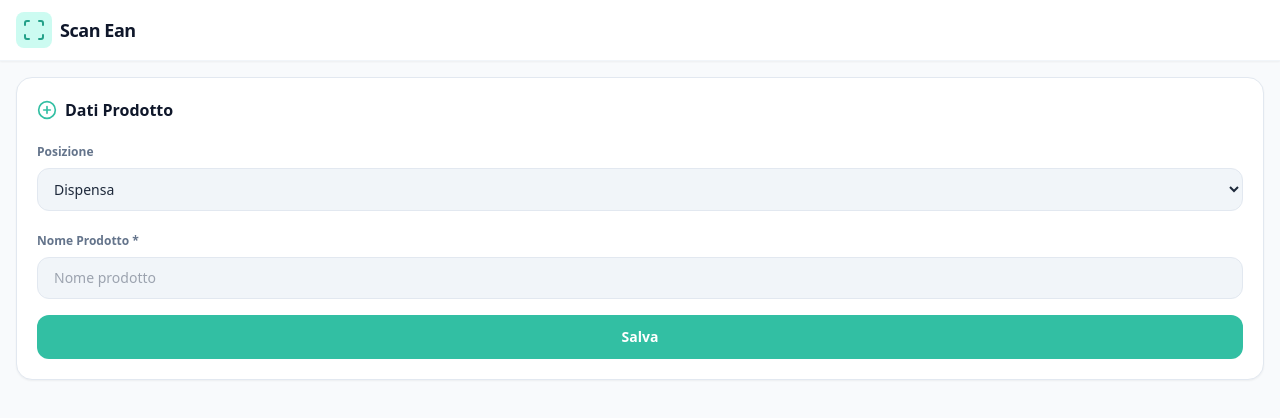
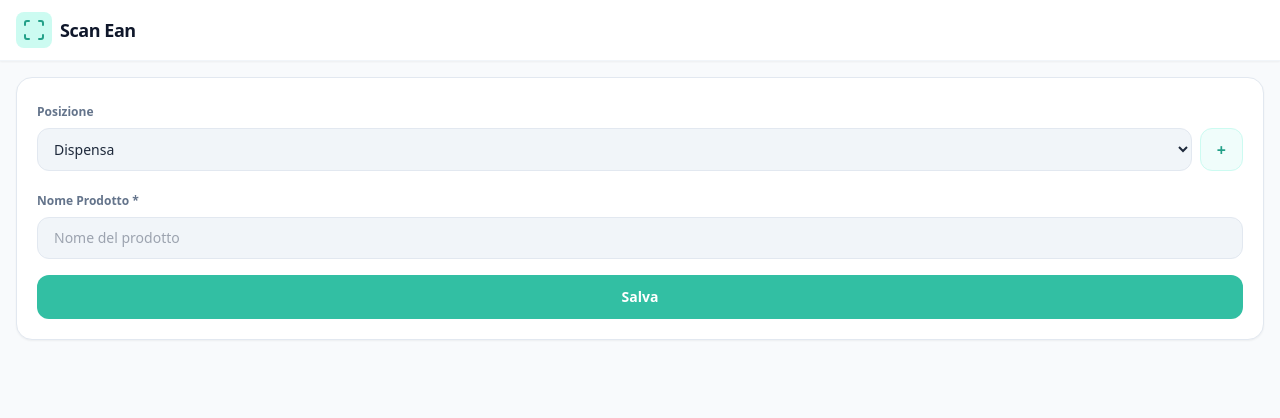
Before and after one commit to Doxs369/scan-ean-2, a plain HTML site: page index.html in a window 1280 px wide. Both pictures are taken after a click on the button "Salva". Drawn offline with nearby package versions, Linux system fonts and the light colour scheme.

Commit message:
index.html

```diff
--- a/index.html
+++ b/index.html
@@ -18,38 +18,35 @@
 </head>
 <body class="h-full flex flex-col font-sans select-none overflow-hidden bg-slate-50">
 
+  <!-- Header e altre sezioni rimangono invariate -->
   <header class="bg-white sticky top-0 z-40 px-4 py-3 flex items-center justify-between border-b border-slate-100 shadow-sm shrink-0">
     <div class="flex items-center gap-2">
       <div class="p-1.5 bg-brand-100 text-brand-600 rounded-lg"><i data-lucide="scan" class="w-6 h-6"></i></div>
-      <div>
-        <h1 class="text-lg font-bold tracking-tight text-slate-900">Scan Ean</h1>
-      </div>
+      <div><h1 class="text-lg font-bold tracking-tight text-slate-900">Scan Ean</h1></div>
     </div>
   </header>
 
   <main class="flex-1 overflow-y-auto pb-28 px-4 pt-4 no-scrollbar">
     <section id="view-add" class="space-y-4">
       <div class="bg-white p-5 rounded-2xl border border-slate-200 shadow-sm space-y-4">
-        <h2 id="form-title" class="text-md font-bold text-slate-900 flex items-center gap-2">
-          <i data-lucide="plus-circle" class="w-5 h-5 text-brand-500"></i> Dati Prodotto
-        </h2>
 
-        <input type="hidden" id="form-product-id" value="">
-
+        <!-- POSIZIONE CON PULSANTE + -->
         <div class="space-y-1.5">
           <label class="text-xs font-bold text-slate-500">Posizione</label>
-          <select id="form-category" onchange="checkCategorySelection(this.value)" class="w-full bg-slate-100 border border-slate-200 rounded-xl px-3 py-2.5 text-sm text-slate-800">
+          <div class="flex gap-2">
+            <select id="form-category" class="flex-1 bg-slate-100 border border-slate-200 rounded-xl px-3 py-2.5 text-sm text-slate-800">
               <option value="Frigorifero">Frigorifero</option>
               <option value="Dispensa" selected>Dispensa</option>
               <option value="Congelatore">Congelatore</option>
               <option value="Casa e Farmaci">Casa e Farmaci</option>
-            <option value="add_new" class="font-bold text-brand-600">+ Aggiungi categoria...</option>
             </select>
+            <button type="button" onclick="addNewCategoryUI()" class="bg-brand-50 border border-brand-100 px-4 rounded-xl text-brand-600 font-bold hover:bg-brand-100 transition-colors">+</button>
+          </div>
         </div>
 
         <div class="space-y-1.5">
           <label class="text-xs font-bold text-slate-500">Nome Prodotto *</label>
-          <input type="text" id="form-name" placeholder="Nome prodotto" class="w-full bg-slate-100 border border-slate-200 rounded-xl px-4 py-2.5 text-sm">
+          <input type="text" id="form-name" placeholder="Nome del prodotto" class="w-full bg-slate-100 border border-slate-200 rounded-xl px-4 py-2.5 text-sm">
         </div>
 
         <button type="button" onclick="saveProduct()" class="w-full py-3 bg-brand-500 text-white rounded-xl text-sm font-bold">Salva</button>
@@ -59,48 +56,49 @@
 
   <script>
     // Caricamento categorie all'avvio
-    let customCategories = JSON.parse(localStorage.getItem('scanean_custom_categories')) || [];
+    window.addEventListener('DOMContentLoaded', () => {
+      loadCustomCategories();
+      lucide.createIcons();
+    });
 
-    window.addEventListener('DOMContentLoaded', () => {
+    function loadCustomCategories() {
       const select = document.getElementById('form-category');
+      const customCategories = JSON.parse(localStorage.getItem('scanean_custom_categories')) || [];
       customCategories.forEach(cat => {
         const option = document.createElement('option');
         option.value = cat;
         option.textContent = cat;
-        select.insertBefore(option, select.querySelector('option[value="add_new"]'));
+        select.appendChild(option);
       });
-      lucide.createIcons();
-    });
+    }
 
-    function checkCategorySelection(value) {
-      if (value === 'add_new') {
-        const newCat = prompt("Nome della nuova categoria:");
+    function addNewCategoryUI() {
+      const newCat = prompt("Inserisci il nome della nuova categoria:");
       if (newCat && newCat.trim() !== "") {
-          addCategory(newCat.trim());
-        } else {
-          document.getElementById('form-category').value = 'Dispensa';
-        }
+        const name = newCat.trim();
+        const select = document.getElementById('form-category');
+
+        // Aggiungi all'HTML
+        const option = document.createElement('option');
+        option.value = name;
+        option.textContent = name;
+        select.appendChild(option);
+
+        // Salva nel localStorage
+        let customCategories = JSON.parse(localStorage.getItem('scanean_custom_categories')) || [];
+        customCategories.push(name);
+        localStorage.setItem('scanean_custom_categories', JSON.stringify(customCategories));
+
+        // Seleziona la nuova categoria
+        select.value = name;
       }
     }
 
-    function addCategory(name) {
-      customCategories.push(name);
-      localStorage.setItem('scanean_custom_categories', JSON.stringify(customCategories));
-
-      const select = document.getElementById('form-category');
-      const option = document.createElement('option');
-      option.value = name;
-      option.textContent = name;
-      select.insertBefore(option, select.querySelector('option[value="add_new"]'));
-      select.value = name;
+    function saveProduct() {
+      const category = document.getElementById('form-category').value;
+      const name = document.getElementById('form-name').value;
+      alert("Prodotto '" + name + "' salvato in: " + category);
     }
-
-    function saveProduct() {
-      // Logica di salvataggio esistente...
-      alert("Prodotto salvato nella categoria: " + document.getElementById('form-category').value);
-    }
-
-    lucide.createIcons();
   </script>
 </body>
 </html>
```
Lines whose indentation alone changed are shown as unchanged.
